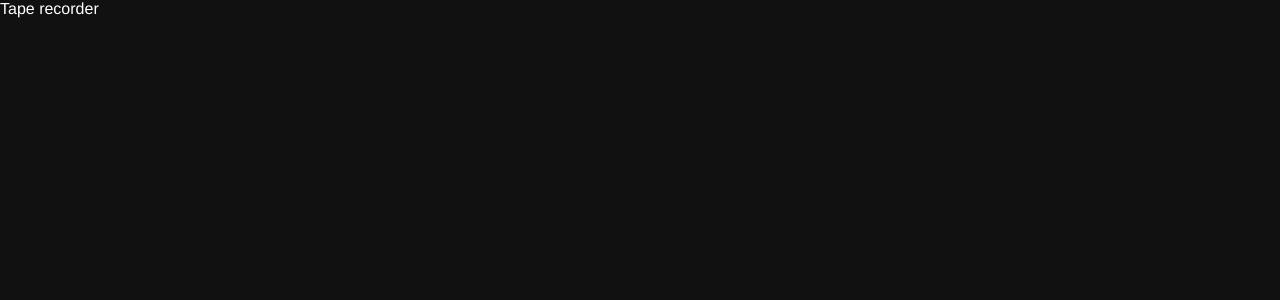
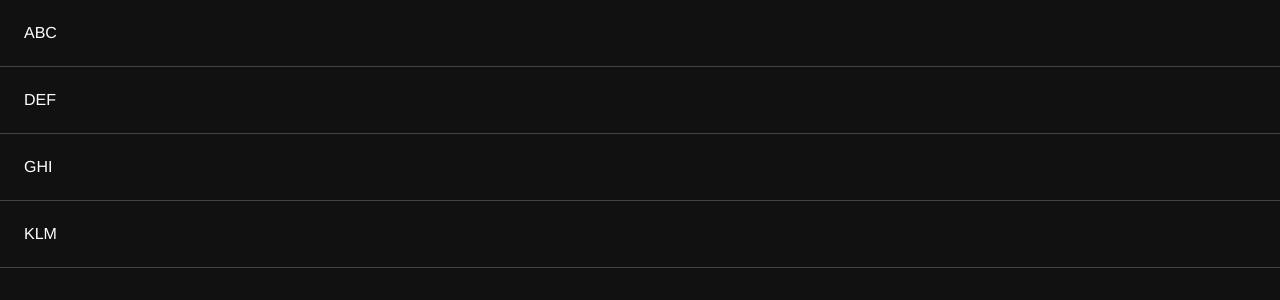
Before and after one commit to sunnyzanchi/tape-recorder, a Preact app: page / in a window 1280 px wide. Shown: the top 300 px of the page. Built offline with nearby package versions, Linux system fonts and the light colour scheme.

Commit message:
start on TrackList and some styles

```diff
--- a/src/components/App.tsx
+++ b/src/components/App.tsx
@@ -1,5 +1,18 @@
+import TrackList from './TrackList'
+
+const tracks = [
+  { name: 'ABC' },
+  { name: 'DEF' },
+  { name: 'GHI' },
+  { name: 'KLM' },
+]
+
 const App = () => {
-  return <>Tape recorder</>
+  return (
+    <>
+      <TrackList tracks={tracks} />
+    </>
+  )
 }
 
 export default App
--- /dev/null
+++ b/src/components/TrackList.css
@@ -0,0 +1,10 @@
+ol {
+  list-style: none;
+  margin: 0;
+  padding: 0;
+}
+
+li {
+  border-bottom: 1px solid var(--c-border);
+  padding: 24px;
+}
--- a/src/components/TrackList.tsx
+++ b/src/components/TrackList.tsx
@@ -1,3 +1,21 @@
-const TrackList = () => {}
+import { FunctionalComponent } from 'preact'
+
+import './TrackList.css'
+
+type Track = {
+  name: string
+}
+
+type Props = {
+  tracks: Track[]
+}
+
+const TrackList: FunctionalComponent<Props> = ({ tracks }) => (
+  <ol>
+    {tracks.map((t) => (
+      <li>{t.name}</li>
+    ))}
+  </ol>
+)
 
 export default TrackList
--- a/src/index.css
+++ b/src/index.css
@@ -1,8 +1,13 @@
+:root {
+  --c-bg: #111;
+  --c-border: #444;
+}
+
 html,
 body {
   -moz-osx-font-smoothing: grayscale;
   -webkit-font-smoothing: antialiased;
-  background: #111;
+  background: var(--c-bg);
   color: #fff;
   font-family: 'Helvetica Neue', arial, sans-serif;
   font-weight: 400;
```
